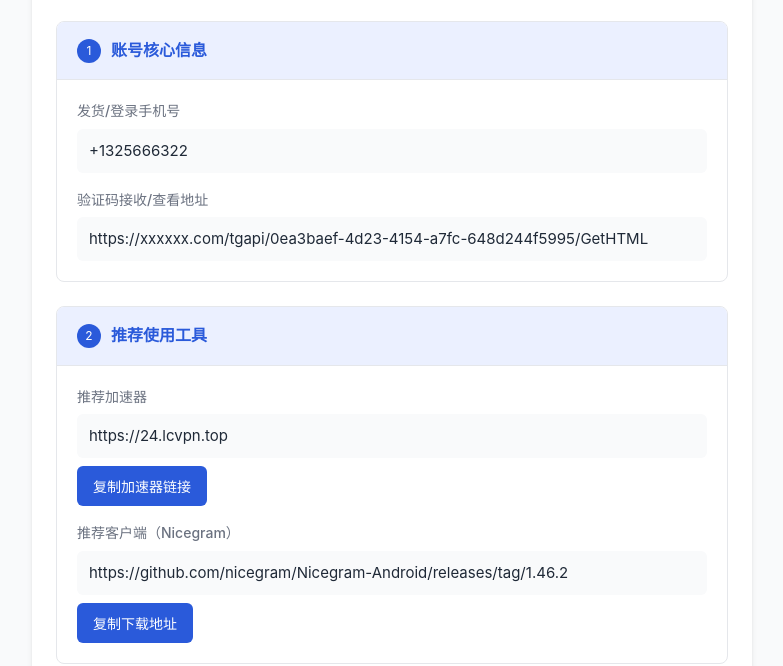
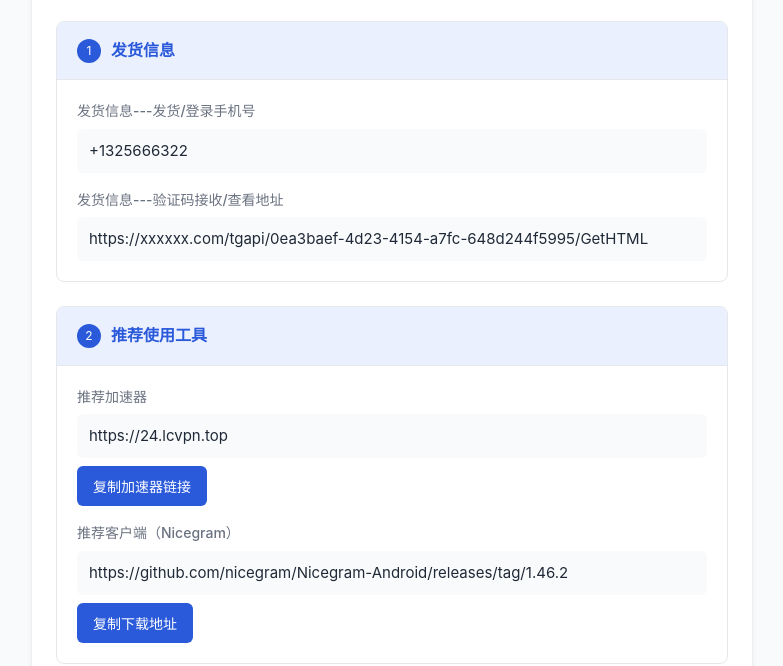
Before and after one commit to 124cold/124cold.github.io, a plain HTML site: page telegram/index.html in a window 1280 px wide. Shown: the part 152-818 px from the top of the page, without its empty margins (248-1031 px from the left). Drawn offline with Linux system fonts and the light colour scheme.

Commit message:
Update index.html

```diff
--- a/telegram/index.html
+++ b/telegram/index.html
@@ -261,15 +261,15 @@
             <div class="guide-card">
                 <div class="card-header">
                     <span class="icon">1</span>
-                    <h2>账号核心信息</h2>
+                    <h2>发货信息</h2>
                 </div>
                 <div class="card-body">
                     <div class="info-item">
-                        <label>发货/登录手机号</label>
+                        <label>发货信息---发货/登录手机号</label>
                         <span class="value">+1325666322</span>
                     </div>
                     <div class="info-item">
-                        <label>验证码接收/查看地址</label>
+                        <label>发货信息---验证码接收/查看地址</label>
                         <span class="value">https://xxxxxx.com/tgapi/0ea3baef-4d23-4154-a7fc-648d244f5995/GetHTML</span>
                     </div>
                 </div>
```
